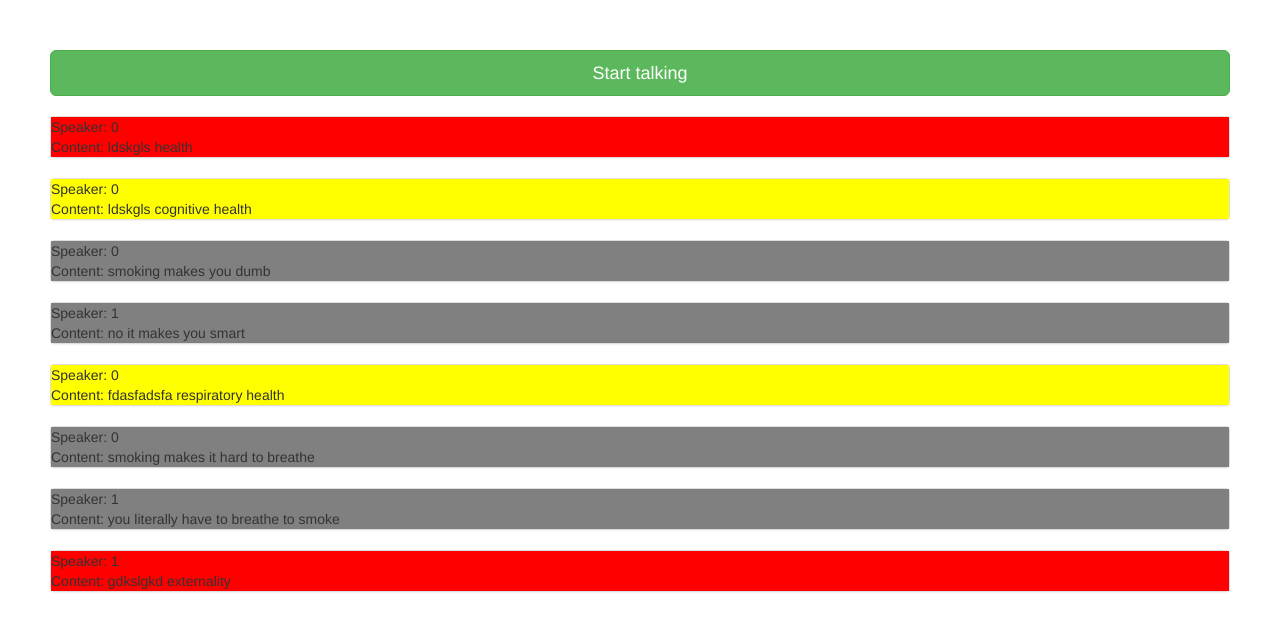
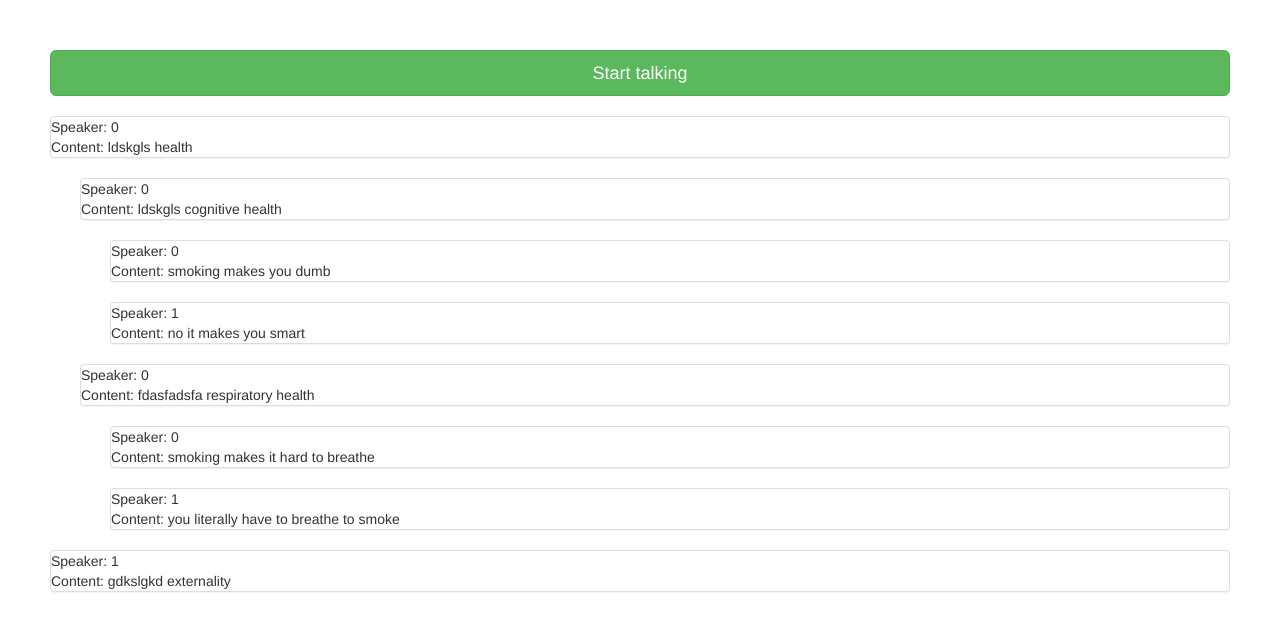
Before and after one commit to cathykc/civil, a Flask app: page / in a window 1280 px wide. Shown: the part 100-731 px from the top of the page. Run offline with Flask 2, Linux system fonts and the light colour scheme; style sheets or scripts are compiled from the project's sources; some libraries are stand-ins or nearby versions.

Commit message:
level margins

```diff
--- a/static/css/style.css
+++ b/static/css/style.css
@@ -14,15 +14,14 @@
 }
 
 .point-level-0 {
-	background: red;
 }
 
 .point-level-1 {
-	background: yellow;
+	margin-left: 30px;
 }
 
 .point-level-2 {
-	background: grey;
+	margin-left: 60px;
 }
 
 #record {
--- a/static/js/point.js
+++ b/static/js/point.js
@@ -5,11 +5,9 @@ class Point extends React.Component {
 	render() {
 		var pointClass = "point-container point-level-" + this.props.level;
 		return (
-			<Panel>
-				<div className={ pointClass }>
-					<div className='point-speaker'>Speaker: { this.props.speaker_id }</div>
-					<div className="point-content">Content: { this.props.content }</div>
-				</div>
+			<Panel className={ pointClass }>
+				<div className='point-speaker'>Speaker: { this.props.speaker_id }</div>
+				<div className="point-content">Content: { this.props.content }</div>
 			</Panel>
 			);
 	}
```
